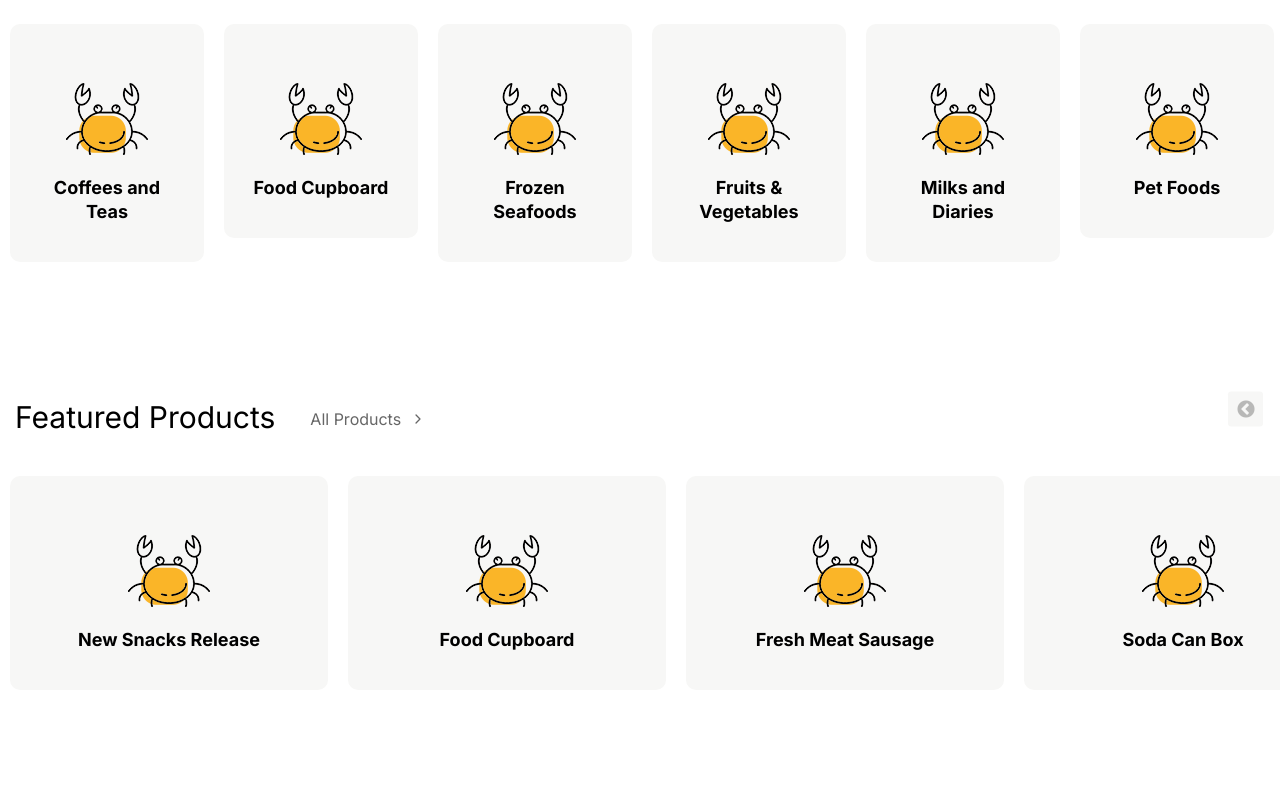
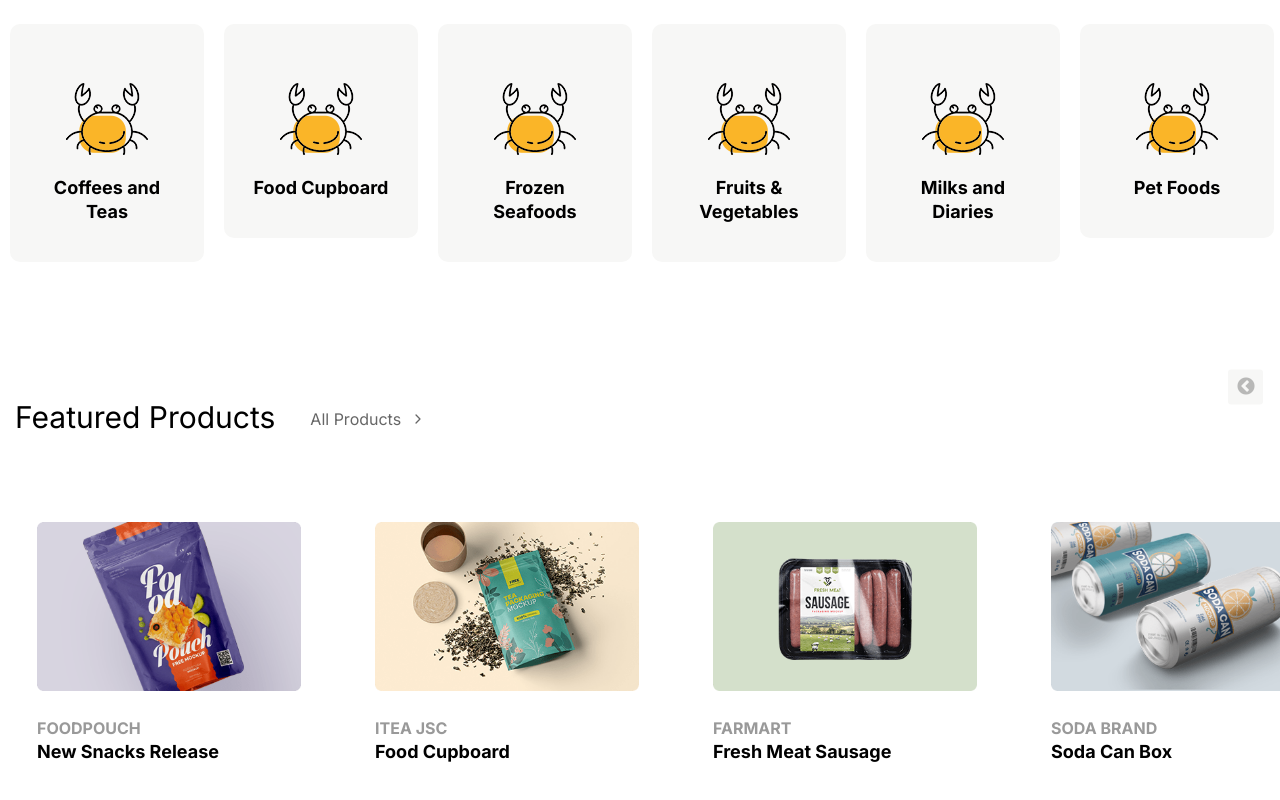
Before and after one commit to Ilesanmi-Erioluwa-Victor/hollyway_front, a Next.js app: page / in a window 1280 px wide. Shown: the part 968-1768 px from the top of the page. Built offline with nearby package versions, Linux system fonts and the light colour scheme.

Commit message:
working on features

```diff
--- a/src/components/Features.tsx
+++ b/src/components/Features.tsx
@@ -1,7 +1,11 @@
 'use client';
 
 import Slider from 'react-slick';
-import second from '../assets/images/homepage-new-cat-3.png';
+import soda from '../assets/images/homepage-new-brand-img-3.png';
+import sausage from '../assets/images/homepage-new-brand-img-4.png';
+import tea from '../assets/images/homepage-new-brand-img-2.png';
+import pouch from '../assets/images/homepage-new-brand-img-1.png';
+
 import Link from 'next/link';
 import Image from 'next/image';
 import { IoChevronForwardOutline } from 'react-icons/io5';
@@ -42,15 +46,14 @@ const Features = () => {
   };
 
   const category = [
-    { name: 'New Snacks Release', id: 1, img: second, cat: 'FOODPOUCH' },
-    { name: 'Food Cupboard', id: 2, img: second, cat: 'ITEA JSC' },
-    { name: 'Fresh Meat Sausage', id: 3, img: second, cat: 'FARMART' },
-    { name: 'Soda Can Box', id: 4, img: second, cat: 'SODA BRAND' },
-    { name: 'Milks and Diaries', id: 5, img: second },
-    { name: 'Pet Foods', id: 6, img: second },
-    { name: 'Raw Meats', id: 7, img: second },
-    { name: 'Wines & Alcohols', id: 8, img: second },
-    { name: 'Bread Sweets', id: 9, img: second },
+    { name: 'New Snacks Release', id: 1, img: pouch, cat: 'FOODPOUCH' },
+    { name: 'Food Cupboard', id: 2, img: tea, cat: 'ITEA JSC' },
+    { name: 'Fresh Meat Sausage', id: 3, img: sausage, cat: 'FARMART' },
+    { name: 'Soda Can Box', id: 4, img: soda, cat: 'SODA BRAND' },
+    { name: 'Food Cupboard', id: 6, img: tea, cat: 'ITEA JSC' },
+    { name: 'New Snacks Release', id: 5, img: pouch, cat: 'FOODPOUCH' },
+    { name: 'Soda Can Box', id: 8, img: soda, cat: 'SODA BRAND' },
+    { name: 'Fresh Meat Sausage', id: 7, img: sausage, cat: 'FARMART' },
   ];
 
   return (
@@ -87,15 +90,17 @@ const Features = () => {
                       >
                         <Link
                           href={'/about'}
-                          className='bg-[#f7f7f6] rounded-[0.625rem] p-[2.875rem_1.6875rem_2.375rem_1.6875rem] flex items-center flex-col hove'
+                          className=' rounded-[0.625rem] p-[2.875rem_1.6875rem_2.375rem_1.6875rem] flex items-start flex-col'
                         >
-                          <span className='mb-[1.25rem] block'>
+                          <span className=' block'>
                             <Image
                               src={cat.img}
                               alt={cat.name}
                             />
                           </span>
-
+                          <h3 className='mt-[1.5625rem] text-[#999] font-[700] uppercase '>
+                            {cat.cat}
+                          </h3>
                           <span className='block'>
                             <span className='font-[700] leading-[1.5rem] text-[1.125rem] block text-center'>
                               {cat.name}
```
